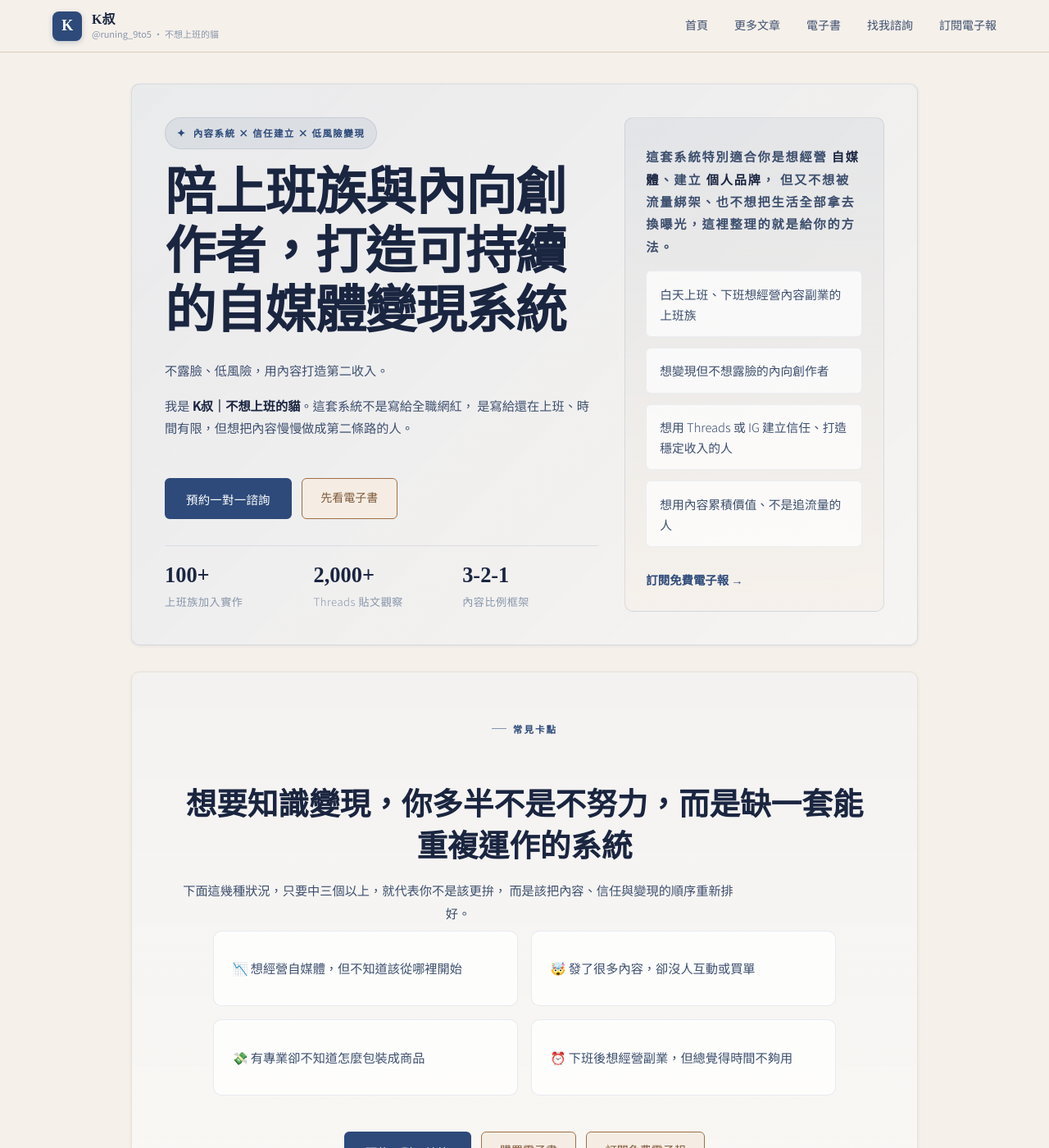
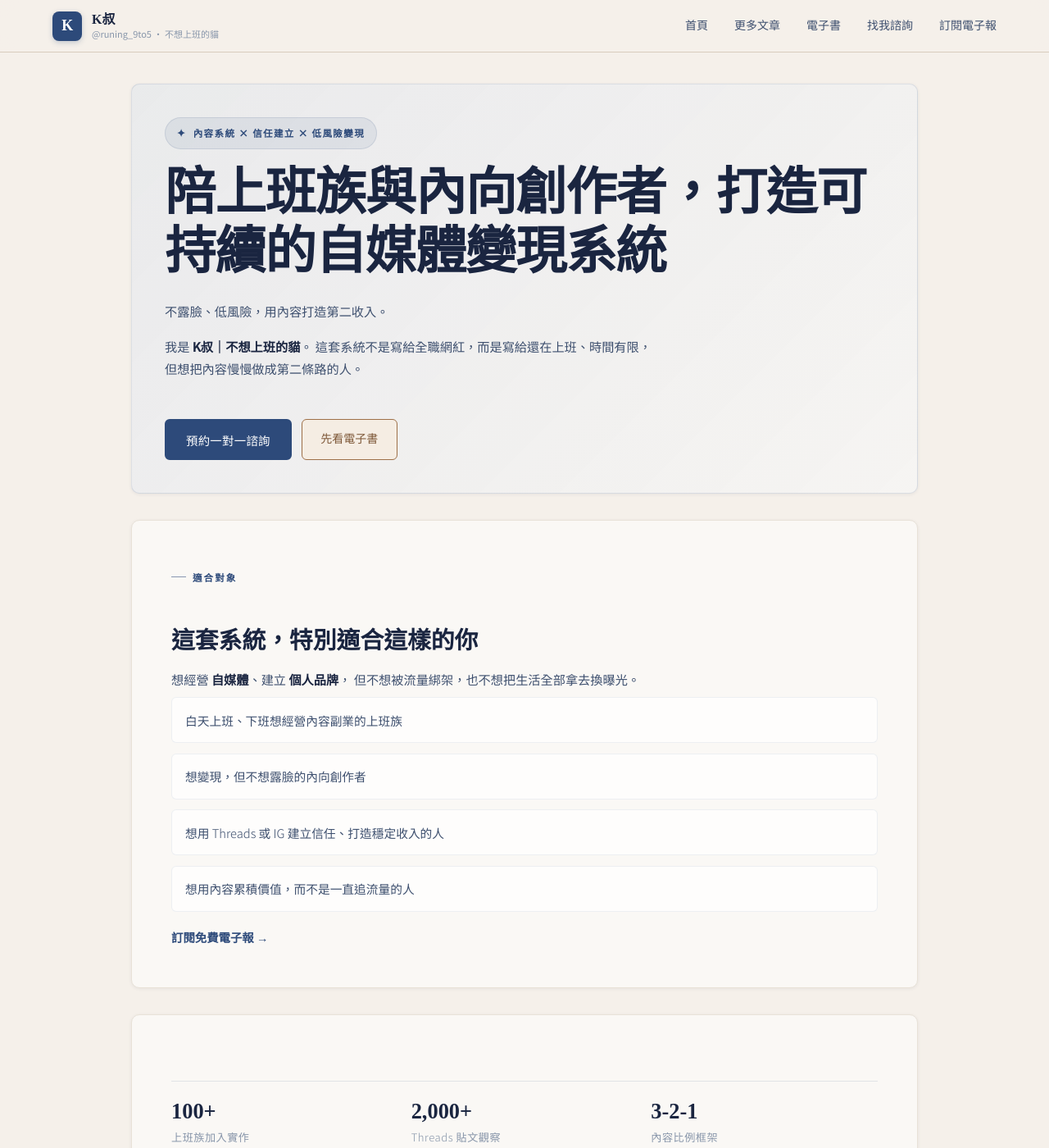
Before and after one commit to KenHAI666/Runing9TO5, a Jekyll site: the page built from index.md, in a window 1280 px wide and 1400 px high. Shown: the whole window at 82% size. Built offline with Jekyll 4.4.1, drawn with Linux system fonts in a browser that asks for light colours.

Commit message:
Update index.md

```diff
--- a/index.md
+++ b/index.md
@@ -5,53 +5,88 @@
 keywords: "自媒體變現系統, 上班族斜槓指南, 內容變現策略, 內向創作者, 低風險副業啟動, K叔"
 ---
 
+
 <!-- 🔹 Hero -->
 <section class="card-section section-hero" id="hero">
-  <div class="hero-shell">
-    <div class="hero-copy">
-      <span class="hero-eyebrow">內容系統 × 信任建立 × 低風險變現</span>
-      <h1>陪上班族與內向創作者，打造可持續的自媒體變現系統</h1>
-      <p class="hero-lead">不露臉、低風險，用內容打造第二收入。</p>
-      <p class="hero-body">
-        我是 <strong>K叔｜不想上班的貓</strong>。這套系統不是寫給全職網紅，
-        是寫給還在上班、時間有限，但想把內容慢慢做成第二條路的人。
-      </p>
+  <div class="hero-copy">
+    <span class="hero-eyebrow">內容系統 × 信任建立 × 低風險變現</span>
 
-      <div class="btn-group hero-actions">
-        <a href="/contact" class="btn-external">預約一對一諮詢</a>
-        <a href="/resources" class="btn-subscribe-cta">先看電子書</a>
-      </div>
+    <h1>陪上班族與內向創作者，打造可持續的自媒體變現系統</h1>
 
-      <div class="hero-proof-strip">
-        <div class="hero-proof-item">
-          <strong>100+</strong>
-          <span>上班族加入實作</span>
-        </div>
-        <div class="hero-proof-item">
-          <strong>2,000+</strong>
-          <span>Threads 貼文觀察</span>
-        </div>
-        <div class="hero-proof-item">
-          <strong>3-2-1</strong>
-          <span>內容比例框架</span>
-        </div>
-      </div>
-    </div>
+    <p class="hero-lead">
+      不露臉、低風險，用內容打造第二收入。
+    </p>
 
-    <div class="hero-panel">
-      <p class="hero-panel-label">這套系統特別適合你是想經營 <strong>自媒體</strong>、建立 <strong>個人品牌</strong>，
-    但又不想被流量綁架、也不想把生活全部拿去換曝光，這裡整理的就是給你的方法。</p>
-      <div class="hero-fit-list">
-        <div class="hero-fit-item">白天上班、下班想經營內容副業的上班族</div>
-        <div class="hero-fit-item">想變現但不想露臉的內向創作者</div>
-        <div class="hero-fit-item">想用 Threads 或 IG 建立信任、打造穩定收入的人</div>
-        <div class="hero-fit-item">想用內容累積價值、不是追流量的人</div>
-      </div>
-      <a href="#subscribe" class="hero-panel-link">訂閱免費電子報 →</a>
+    <p class="hero-body">
+      我是 <strong>K叔｜不想上班的貓</strong>。
+      這套系統不是寫給全職網紅，而是寫給還在上班、時間有限，
+      但想把內容慢慢做成第二條路的人。
+    </p>
+
+    <div class="btn-group hero-actions">
+      <a href="/contact" class="btn-external">預約一對一諮詢</a>
+      <a href="/resources" class="btn-subscribe-cta">先看電子書</a>
     </div>
   </div>
 </section>
 
+<!-- 🔹 Fit -->
+<section class="card-section section-fit" id="fit">
+  <div class="section-header">
+    <span class="section-kicker">適合對象</span>
+
+    <h2>這套系統，特別適合這樣的你</h2>
+
+    <p>
+      想經營 <strong>自媒體</strong>、建立 <strong>個人品牌</strong>，
+      但不想被流量綁架，也不想把生活全部拿去換曝光。
+    </p>
+  </div>
+
+  <div class="hero-fit-list">
+    <div class="hero-fit-item">
+      白天上班、下班想經營內容副業的上班族
+    </div>
+
+    <div class="hero-fit-item">
+      想變現，但不想露臉的內向創作者
+    </div>
+
+    <div class="hero-fit-item">
+      想用 Threads 或 IG 建立信任、打造穩定收入的人
+    </div>
+
+    <div class="hero-fit-item">
+      想用內容累積價值，而不是一直追流量的人
+    </div>
+  </div>
+
+  <div class="section-fit-cta">
+    <a href="#subscribe" class="hero-panel-link">
+      訂閱免費電子報 →
+    </a>
+  </div>
+</section>
+
+<!-- 🔹 Proof -->
+<section class="card-section section-proof" id="proof">
+  <div class="hero-proof-strip">
+    <div class="hero-proof-item">
+      <strong>100+</strong>
+      <span>上班族加入實作</span>
+    </div>
+
+    <div class="hero-proof-item">
+      <strong>2,000+</strong>
+      <span>Threads 貼文觀察</span>
+    </div>
+
+    <div class="hero-proof-item">
+      <strong>3-2-1</strong>
+      <span>內容比例框架</span>
+    </div>
+  </div>
+</section>
 
 <!-- 痛點區 -->
 <section id="pain-points" class="card-section section-pain-points">
```
